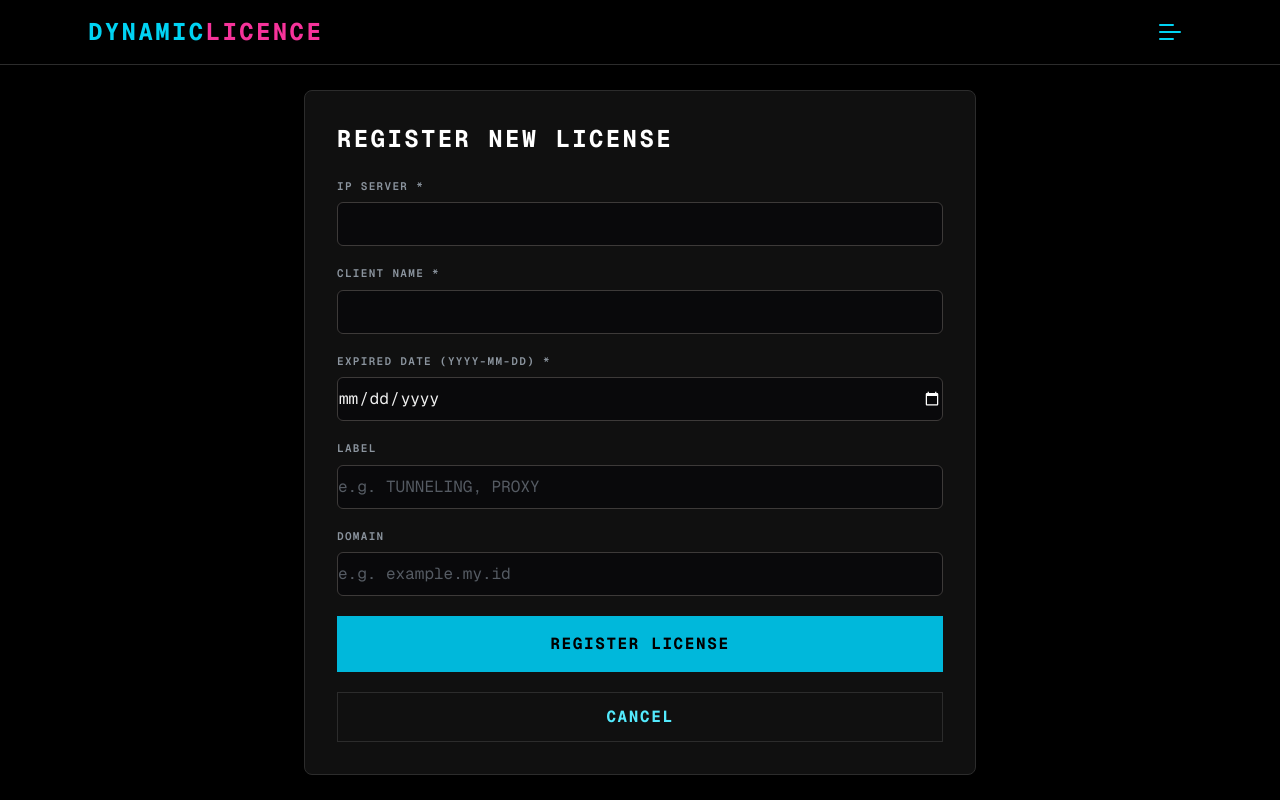
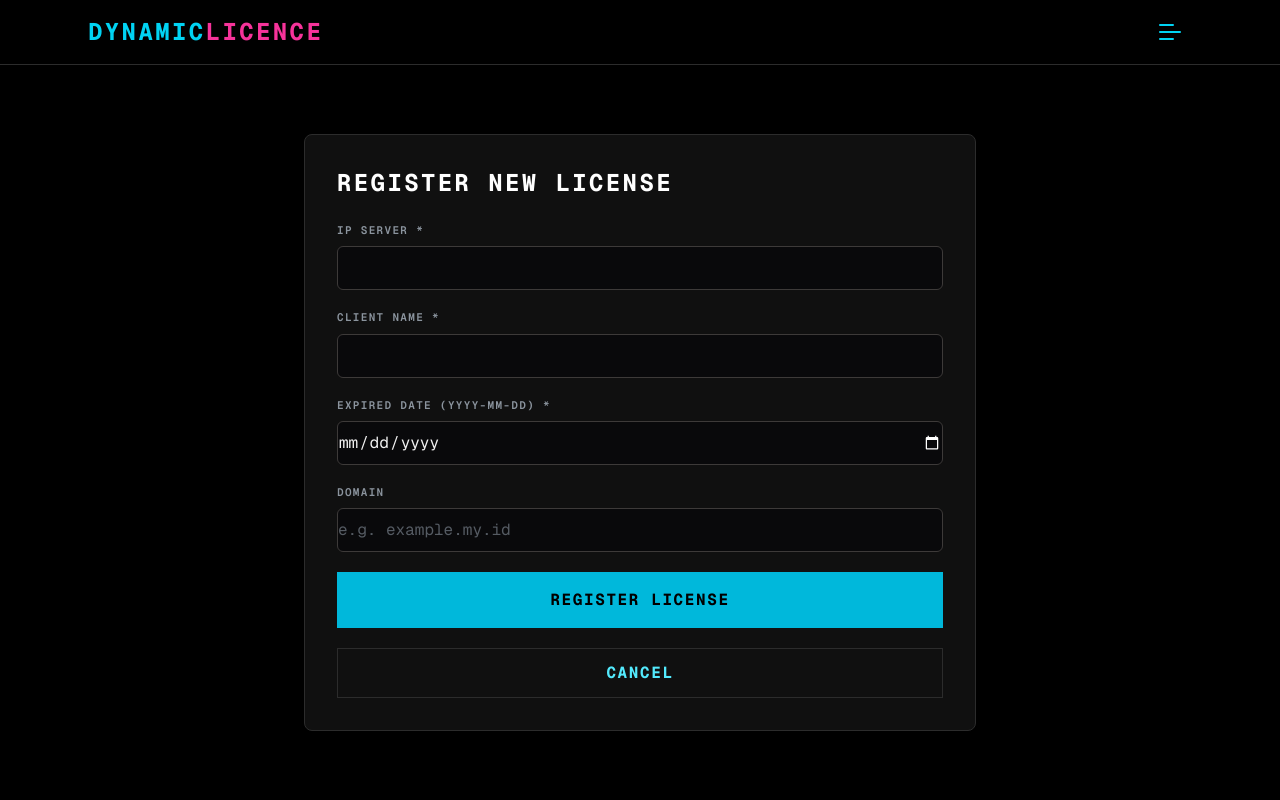
Before and after one commit to KedaiVPN/licence-manager, a Next.js app: page /register in a window 1280 px wide. Built offline with nearby package versions, Linux system fonts and the light colour scheme; no server answers.

Commit message:
fix(user-reg): default label to tunneling, remove label input field for user registration

```diff
--- a/src/app/api/client/licenses/route.ts
+++ b/src/app/api/client/licenses/route.ts
@@ -41,11 +41,12 @@ export async function POST(request: Request) {
 
     const { ip_address, client_name, expired_date, label, domain } = await request.json();
 
-    if (!ip_address || !client_name || !expired_date || !label || !domain) {
+    if (!ip_address || !client_name || !expired_date || !domain) {
       return NextResponse.json({ error: "Missing required fields" }, { status: 400 });
     }
 
-    if (label !== "zivpn" && label !== "tunneling") {
+    const finalLabel = (label || "tunneling").toLowerCase();
+    if (finalLabel !== "zivpn" && finalLabel !== "tunneling") {
       return NextResponse.json({ error: "Invalid label" }, { status: 400 });
     }
 
@@ -63,7 +64,7 @@ export async function POST(request: Request) {
     await db.execute({
       sql: `INSERT INTO licenses (ip_address, client_name, expired_date, status, auth_key, tele_id, label, domain, is_monitoring_enabled)
             VALUES (?, ?, ?, 'active', '', ?, ?, ?, 0)`,
-      args: [ip_address, client_name, expired_date, user.tele_id, label, domain || null],
+      args: [ip_address, client_name, expired_date, user.tele_id, finalLabel, domain || null],
     });
 
     return NextResponse.json({ success: true, message: "License registered successfully" });
--- a/src/app/register/page.tsx
+++ b/src/app/register/page.tsx
@@ -9,7 +9,6 @@ interface FormData {
   ip_address: string;
   client_name: string;
   expired_date: string;
-  label: string;
   domain: string;
 }
 
@@ -19,7 +18,6 @@ export default function RegisterLicensePage() {
     ip_address: "",
     client_name: "",
     expired_date: "",
-    label: "",
     domain: "",
   });
   const [isLoading, setIsLoading] = useState(false);
@@ -31,10 +29,13 @@ export default function RegisterLicensePage() {
     setError("");
 
     try {
-      const res = await fetch("/api/admin/licenses", {
+      const res = await fetch("/api/client/licenses", {
         method: "POST",
         headers: { "Content-Type": "application/json" },
-        body: JSON.stringify(formData),
+        body: JSON.stringify({
+          ...formData,
+          label: "tunneling",
+        }),
       });
 
       if (!res.ok) {
@@ -110,19 +111,6 @@ export default function RegisterLicensePage() {
             </div>
 
             <div>
-              <label className="ui-label block mb-2">Label</label>
-              <input
-                type="text"
-                value={formData.label}
-                onChange={(e) =>
-                  setFormData({ ...formData, label: e.target.value })
-                }
-                placeholder="e.g. TUNNELING, PROXY"
-                className="ui-input bg-[#0a0a0c] border-cyan-900"
-              />
-            </div>
-
-            <div>
               <label className="ui-label block mb-2">Domain</label>
               <input
                 type="text"
```
